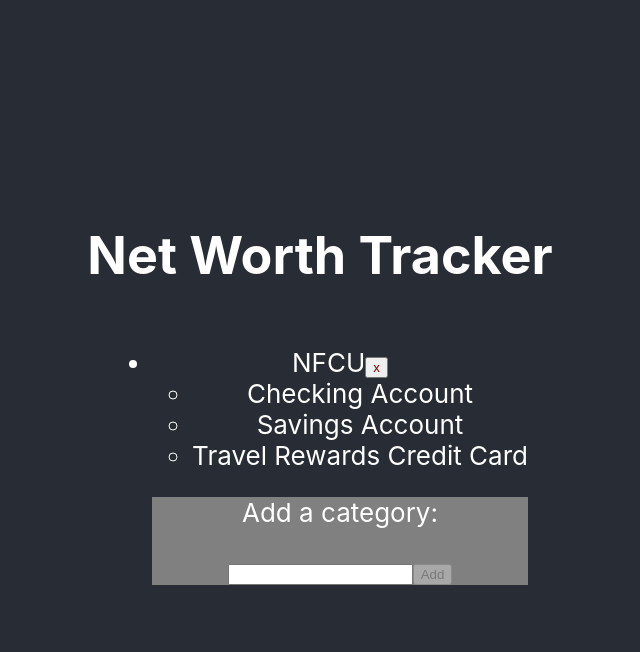
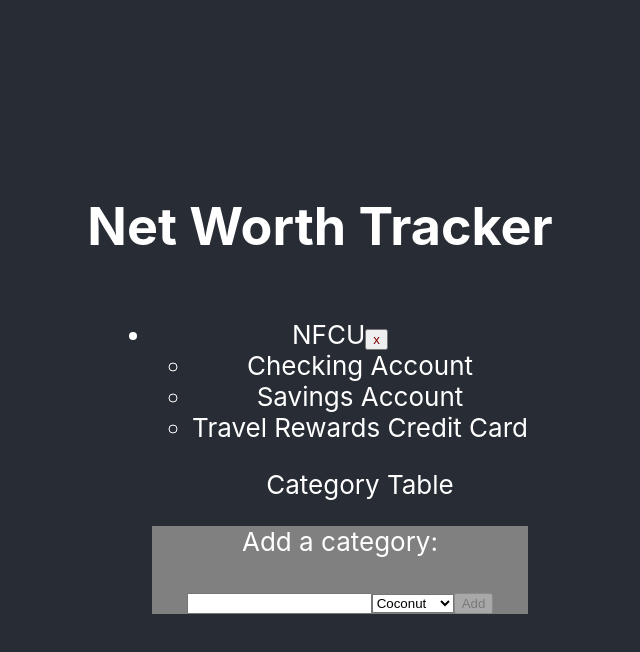
Before and after one commit to elderj/net-worth-tracker, a React (Create React App) app: page / in a window 1280 px wide. Both pictures are taken after a click on the button "Let's Get Started!". Shown: the top 652 px of the page, without its empty margins (320-960 px from the left). Built offline with nearby package versions, Linux system fonts and the light colour scheme.

Commit message:
Add check to fix error with subcategory rendering; Add stubbed CategoryTable to be used to display and edit values in subcat

```diff
--- a/src/components/Calculator.js
+++ b/src/components/Calculator.js
@@ -1,5 +1,5 @@
 import { useState } from "react";
-
+import CategoryTable from "./CategoryTable";
 import "../App.css";
 
 function Calculator() {
@@ -30,9 +30,9 @@
     setInputValue(event.target.value);
   };
 
-  function addCategory(newCat) {
-    console.log("Adding: " + newCat);
-    var updatedArray = [...factorCategories, { name: newCat }];
+  function addCategory(newCategoryName) {
+    console.log("Adding: " + newCategoryName);
+    var updatedArray = [...factorCategories, { name: newCategoryName }];
     setFactorCategories(updatedArray);
   }
 
@@ -56,12 +56,14 @@
               x
             </button>
             <ul>
-              {category.subCategories.map((subCategory, index) => (
-                <li key={index}>
-                  {subCategory.subCategoryName}
-                  {console.log("Sub Cat Name:" + subCategory.subCategoryName)}
-                </li>
-              ))}
+              {category.subCategories &&
+                category.subCategories.map((subCategory, index) => (
+                  <li key={index}>
+                    {subCategory.subCategoryName}
+                    {console.log("Sub Cat Name:" + subCategory.subCategoryName)}
+                  </li>
+                ))}
+              <CategoryTable />
             </ul>
           </li>
         ))}
@@ -73,6 +75,17 @@
             onChange={onChangeHandler}
             value={inputValue}
           />
+          <select>
+            <option value="grapefruit">Grapefruit</option>
+
+            <option value="lime">Lime</option>
+
+            <option selected value="coconut">
+              Coconut
+            </option>
+
+            <option value="mango">Mango</option>
+          </select>
           <button
             disabled={!inputValue}
             onClick={() => addCategory(inputValue)}
--- /dev/null
+++ b/src/components/CategoryTable.js
@@ -0,0 +1,11 @@
+// import { useState } from "react";
+
+function CategoryTable() {
+  return (
+    <>
+      <p>Category Table</p>
+    </>
+  );
+}
+
+export default CategoryTable;
```
